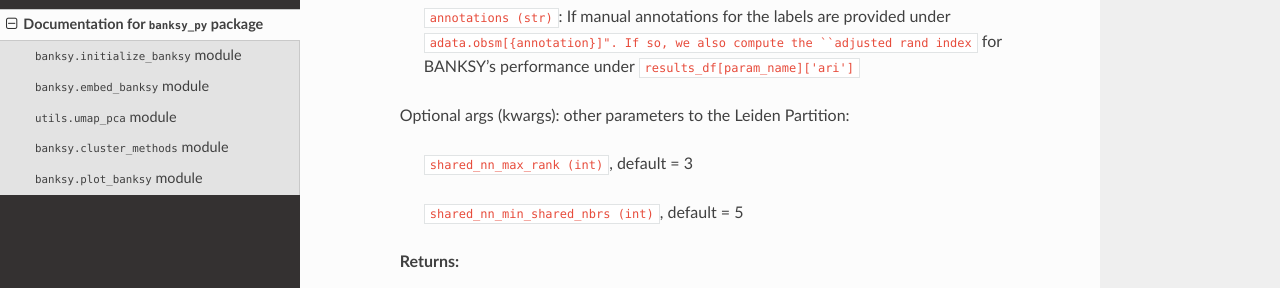
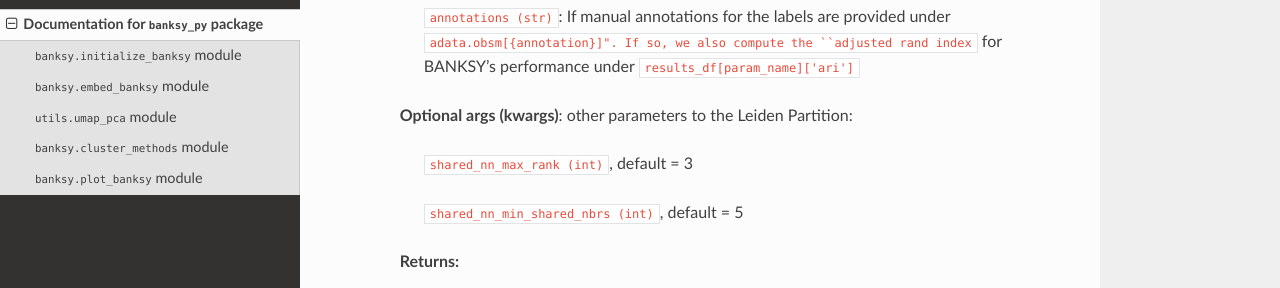
Before and after one commit to yifei-1021/read-the-docs, a Sphinx documentation site: the page built from docs/source/api.rst, in a window 1280 px wide and 900 px high, scrolled down 3429 px. Shown: the part 152-440 px from the top of the window. Built offline with Sphinx 7.4.7 and the Read the Docs theme 2.0.0, drawn with Linux system fonts in a browser that asks for light colours; pages that are not in the unit, such as notebooks, are missing from menus.

```diff
--- a/docs/source/api.rst
+++ b/docs/source/api.rst
@@ -115,7 +115,7 @@ Documentation for ``banksy_py`` package
 
      ``annotations (str)``: If manual annotations for the labels are provided under ``adata.obsm[{annotation}]". If so, we also compute the ``adjusted rand index`` for BANKSY's performance under ``results_df[param_name]['ari']``
 
-    Optional args (kwargs): other parameters to the Leiden Partition:
+    **Optional args (kwargs)**: other parameters to the Leiden Partition:
 
      ``shared_nn_max_rank (int)``, default = 3
 
```
